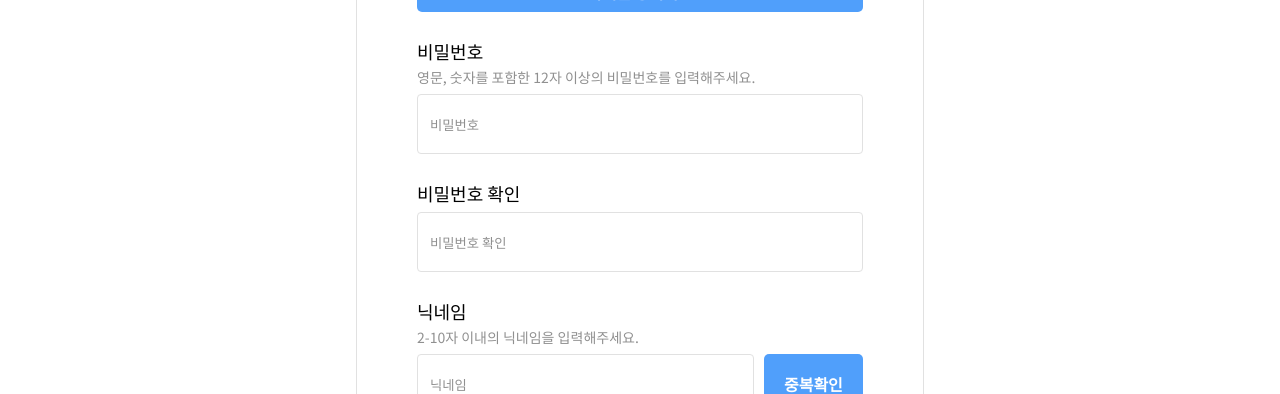
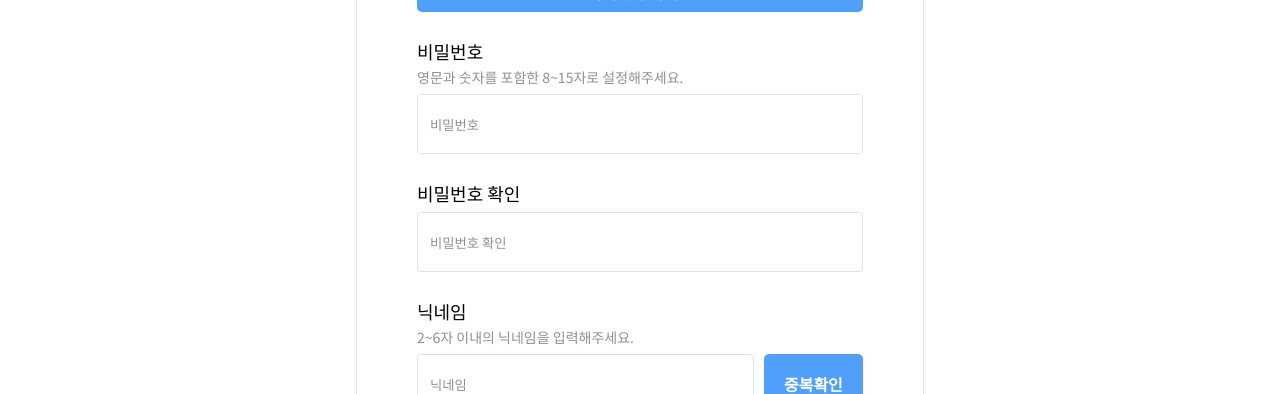
Before and after one commit to prgrms-web-devcourse/Team_09_p2p_FE, a Next.js app: page /signup in a window 1280 px wide. Shown: the part 402-796 px from the top of the page. Built offline with nearby package versions, Linux system fonts and the light colour scheme.

Commit message:
style: ui text 변경

```diff
--- a/src/components/domain/SignupForm/Fields/NicknameField.tsx
+++ b/src/components/domain/SignupForm/Fields/NicknameField.tsx
@@ -28,7 +28,7 @@ const NicknameField: React.FC<NicknameFieldProps> = ({ value, onChange, errors }
     <Field>
       <Label htmlFor="nickname" text="닉네임" />
       <Text size="xs" color={theme.color.fontGray}>
-        2-10자 이내의 닉네임을 입력해주세요.
+        2~6자 이내의 닉네임을 입력해주세요.
       </Text>
       <StyledField>
         <Input
--- a/src/components/domain/SignupForm/Fields/PasswordField.tsx
+++ b/src/components/domain/SignupForm/Fields/PasswordField.tsx
@@ -20,7 +20,7 @@ const PasswordField: React.FC<PasswordFieldProps> = ({ value, onChange, errors }
     <Field>
       <Label htmlFor="password" text="비밀번호" />
       <Text size="xs" color={theme.color.fontGray}>
-        영문, 숫자를 포함한 12자 이상의 비밀번호를 입력해주세요.
+        영문과 숫자를 포함한 8~15자로 설정해주세요.
       </Text>
       <Input
         type="password"
```
